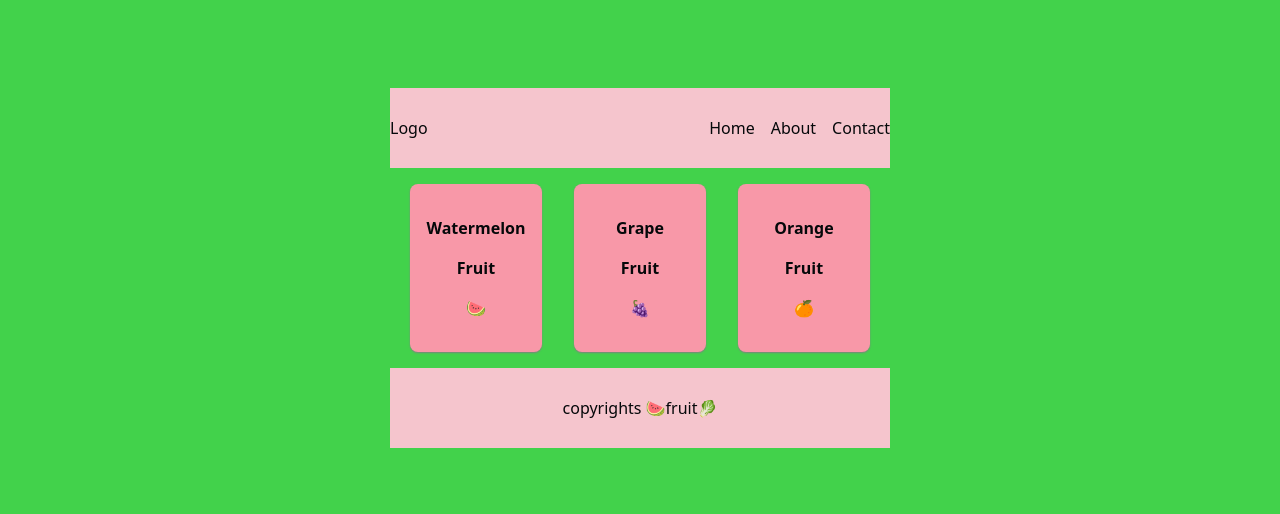
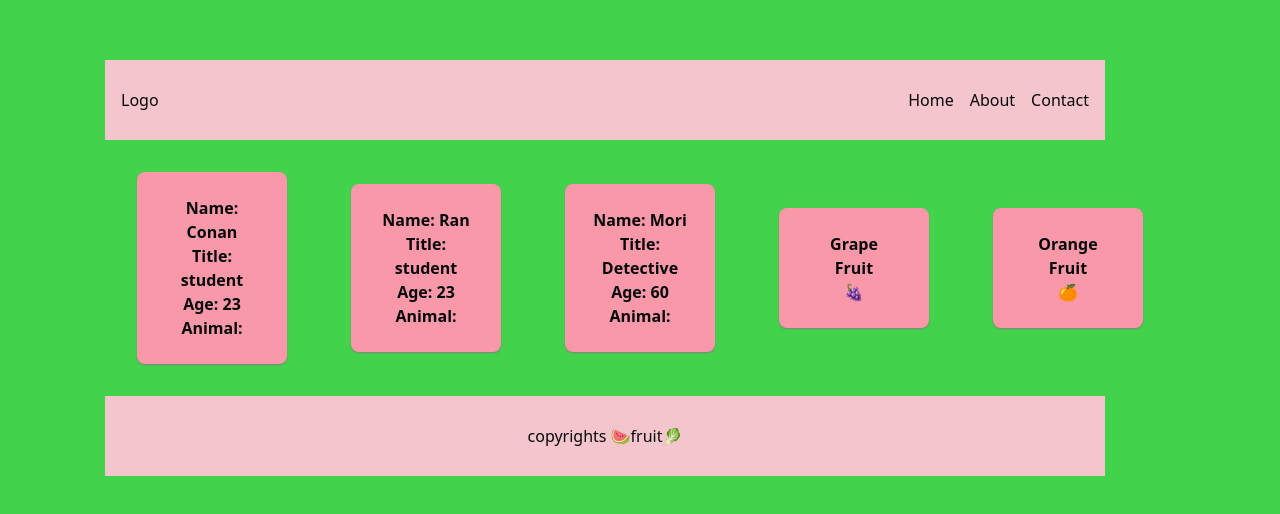
Before and after one commit to Hoa28686/demo_react, a React (Vite) app: page / in a window 1280 px wide. Shown: the part 132-646 px from the top of the page. Built offline with nearby package versions, Linux system fonts and the light colour scheme.

Commit message:
add props

```diff
--- a/src/App.css
+++ b/src/App.css
@@ -1,4 +1,8 @@
-
+*{
+  padding:0;
+  margin:0;
+  box-sizing: border-box;
+}
 #root {
   max-width: 1280px;
   margin: 0 auto;
@@ -8,13 +12,14 @@
 
 header,footer{
   background:rgb(245, 197, 205);
-  width: 500px;
+  width: 1000px;
   height:5rem;
 }
 header{
   display: flex;
   justify-content: space-between;
   align-items: center;
+  padding-inline: 1rem;
 }
 ul{
   list-style: none;
@@ -25,9 +30,9 @@ ul{
 .box{
   background: rgb(248, 152, 168);
   box-shadow: 0 1px 2px grey;
-  width:100px;
-  padding: 1rem;
-  margin:1rem;
+  width:150px;
+  padding: 1.5rem;
+  margin: 2rem;
   border-radius: 0.5rem;
   font-weight: bold;
 }
--- a/src/App.jsx
+++ b/src/App.jsx
@@ -43,7 +43,9 @@ const App=()=>{
     <div>
       <Header/>
       <main className='flex'>
-        <Box/>
+        <Box name="Conan" title="student" age="23" />
+        <Box name="Ran" title="student" age="23" />
+        <Box name="Mori" title="Detective" age="60" />
         <Grape/>
         <Orange/>
       </main>
--- a/src/Box.jsx
+++ b/src/Box.jsx
@@ -1,9 +1,10 @@
-const Box=()=>{
+const Box=(props)=>{
     return(
       <div className='box'>
-        <p>Watermelon</p>
-        <p>Fruit</p>
-        <p>🍉</p>
+        <p>Name: {props.name} </p>
+        <p>Title: {props.title} </p>
+        <p>Age: {props.age} </p>
+        <p>Animal: {props.animal} </p>
       </div>
     )
     }
```
